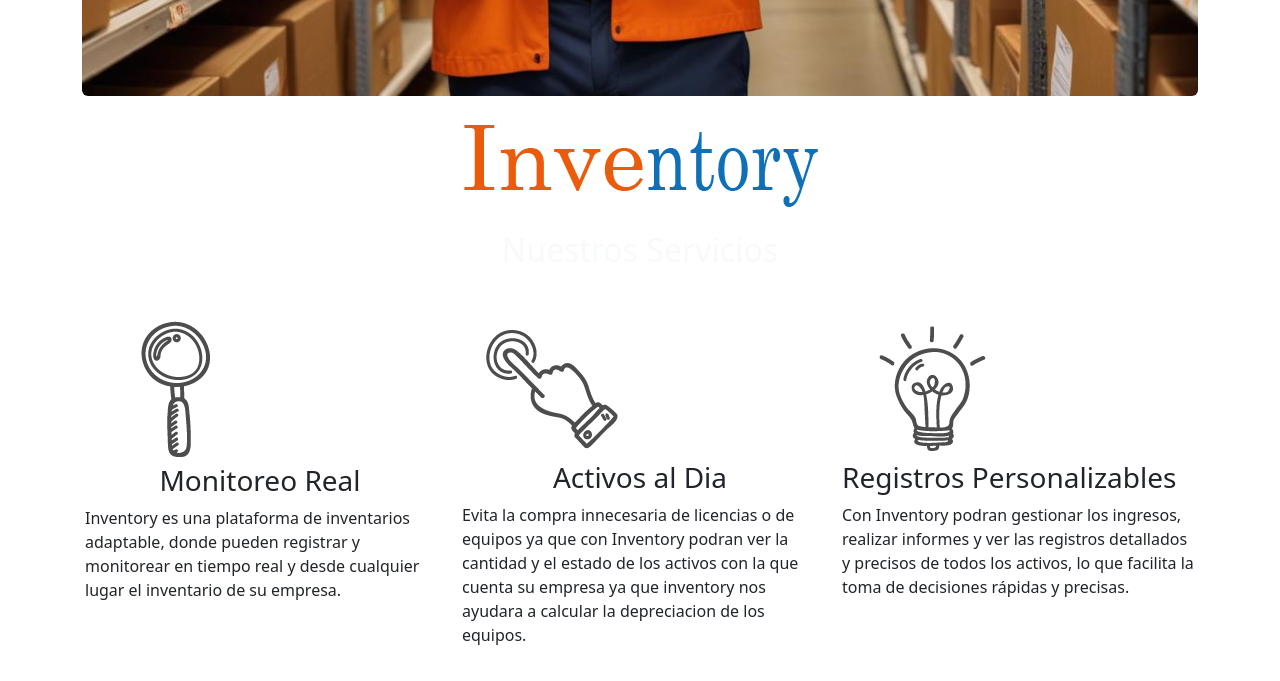
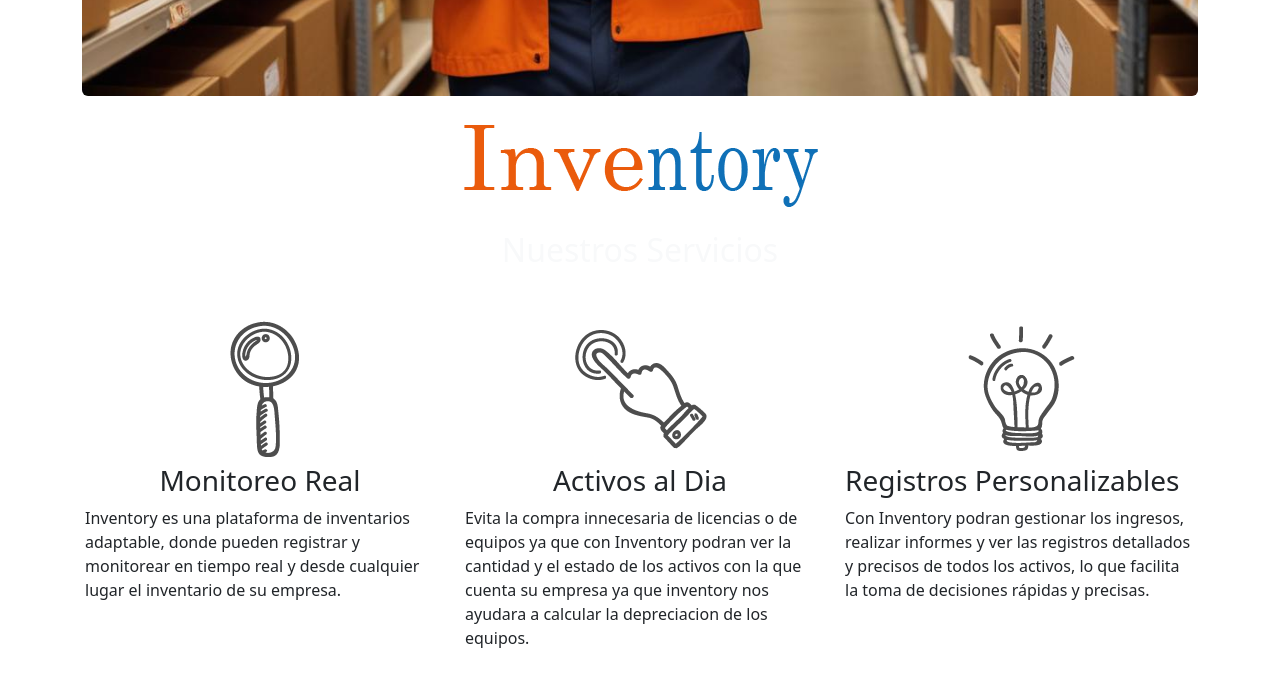
Before and after one commit to johnsistemas/2da-garciagomezjohn-inventario, a website: page index.html in a window 1280 px wide. Shown: the part 794-1475 px from the top of the page. Drawn offline with nearby package versions, Linux system fonts and the light colour scheme.

Commit message:
[m]se cambian las imagenes y se crean estilos con html y css

```diff
--- a/index.html
+++ b/index.html
@@ -63,7 +63,7 @@
         <div class="container">
             <div class="row mt-5">
                 <div class="col  col-md-4 col-sm-12">
-                    <div>
+                    <div class="d-flex justify-content-center">
                         <img class="centrar" src="./assets/servicios-02.png" alt="servicio1">
                     </div>
                     <div class="espacios">
@@ -74,10 +74,10 @@
                     </div>
                 </div>
                 <div class="col  col-md-4 col-sm-12">
-                    <div>
+                    <div class="d-flex justify-content-center">
                         <img src="./assets/servicios-03.png" alt="servicio2">
                     </div>
-                    <div>
+                    <div class="espacios">
                         <h3 class="text-center">Activos al Dia</h3>
                         <p>Evita la compra innecesaria de licencias o de equipos ya que con
                             Inventory podran ver la cantidad y el estado de los activos con la que cuenta su
@@ -86,10 +86,10 @@
                     </div>
                 </div>
                 <div class="col  col-md-4 col-sm-12">
-                    <div>
+                    <div class="d-flex justify-content-center">
                         <img src="./assets/servicios-05.png" alt="servicio3">
                     </div>
-                    <div>
+                    <div class="espacios">
                         <h3>Registros Personalizables</h3>
                         <p>Con Inventory podran gestionar los ingresos, realizar informes y
                             ver las registros detallados y
```
